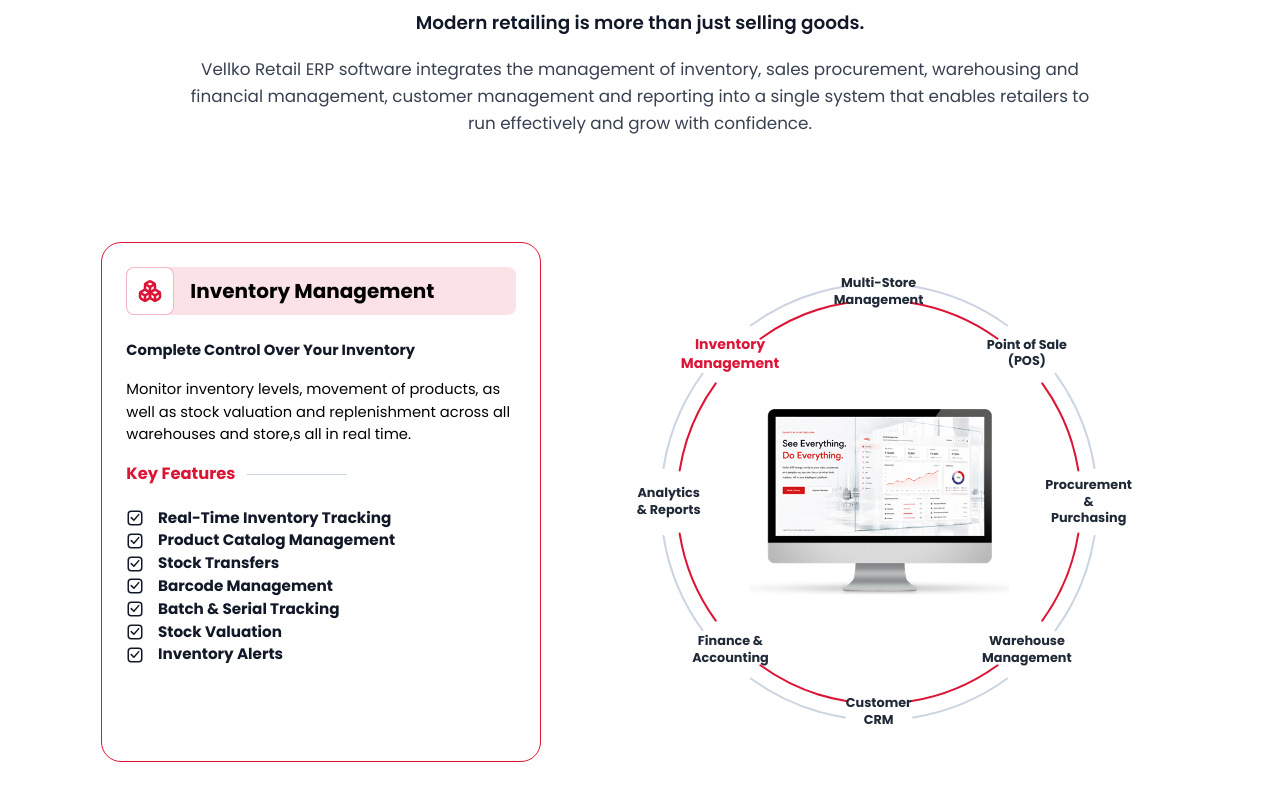
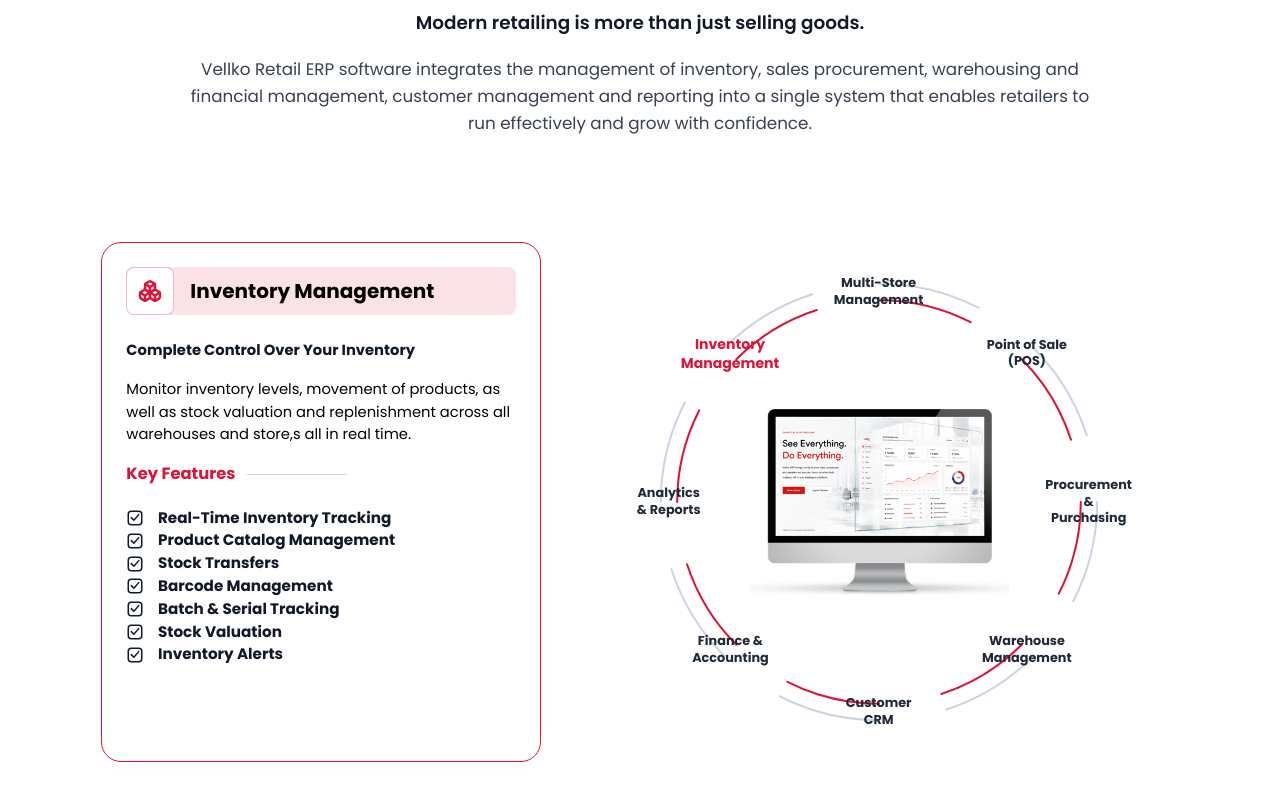
Before and after one commit to drashijaintms/vellko-erp, a React (Vite) app: page /retail-erp in a window 1280 px wide. Shown: the part 2771-3571 px from the top of the page. Built offline with nearby package versions, Linux system fonts and the light colour scheme.

Commit message:
fix: replace rotating arc segments with dashed circles so rings travel along circular path without crossing labels

```diff
--- a/src/components/welcome/IndustryAllInOneSection.jsx
+++ b/src/components/welcome/IndustryAllInOneSection.jsx
@@ -175,41 +175,37 @@
               xmlns="http://www.w3.org/2000/svg"
               style={{ position: 'absolute', top: 0, left: 0, width: '100%', height: '100%', pointerEvents: 'none', zIndex: 1 }}
             >
-              {/* Outer gray ring — rotates CLOCKWISE on scroll */}
-              <g style={{
+              {/* Outer gray ring — full dashed circle rotating CLOCKWISE */}
+              {/* r=160 → circumference≈1005.3px, arc=27°→75.4px, gap=18°→50.3px */}
+              <circle
+                cx="220" cy="220" r="160"
+                stroke="#cbd5e1"
+                strokeWidth="1.5"
+                strokeLinecap="round"
+                strokeDasharray="75.4 50.3"
+                fill="none"
+                style={{
                   transformOrigin: '220px 220px',
                   transform: `rotate(${ringRotation}deg)`,
-                transition: 'transform 0.1s linear'
-              }}>
-                {sectorAngles.map((sector, index) => (
-                  <path
-                    key={`outer-${index}`}
-                    d={getArcPath(sector.start, sector.end, 160)}
-                    stroke="#cbd5e1"
-                    strokeWidth={1.5}
+                  transition: 'transform 0.08s linear'
+                }}
+              />
+
+              {/* Inner red ring — full dashed circle rotating ANTICLOCKWISE */}
+              {/* r=148 → circumference≈929.9px, arc=27°→69.7px, gap=18°→46.5px */}
+              <circle
+                cx="220" cy="220" r="148"
+                stroke="#DC1436"
+                strokeWidth="1.5"
                 strokeLinecap="round"
+                strokeDasharray="69.7 46.5"
                 fill="none"
-                  />
-                ))}
-              </g>
-
-              {/* Inner red ring — rotates ANTICLOCKWISE on scroll */}
-              <g style={{
+                style={{
                   transformOrigin: '220px 220px',
                   transform: `rotate(${-ringRotation}deg)`,
-                transition: 'transform 0.1s linear'
-              }}>
-                {sectorAngles.map((sector, index) => (
-                  <path
-                    key={`inner-${index}`}
-                    d={getArcPath(sector.start, sector.end, 148)}
-                    stroke="#DC1436"
-                    strokeWidth={1.5}
-                    strokeLinecap="round"
-                    fill="none"
+                  transition: 'transform 0.08s linear'
+                }}
               />
-                ))}
-              </g>
             </svg>
 
             {/* Circular Labels */}
```
Lines whose indentation alone changed are shown as unchanged.
